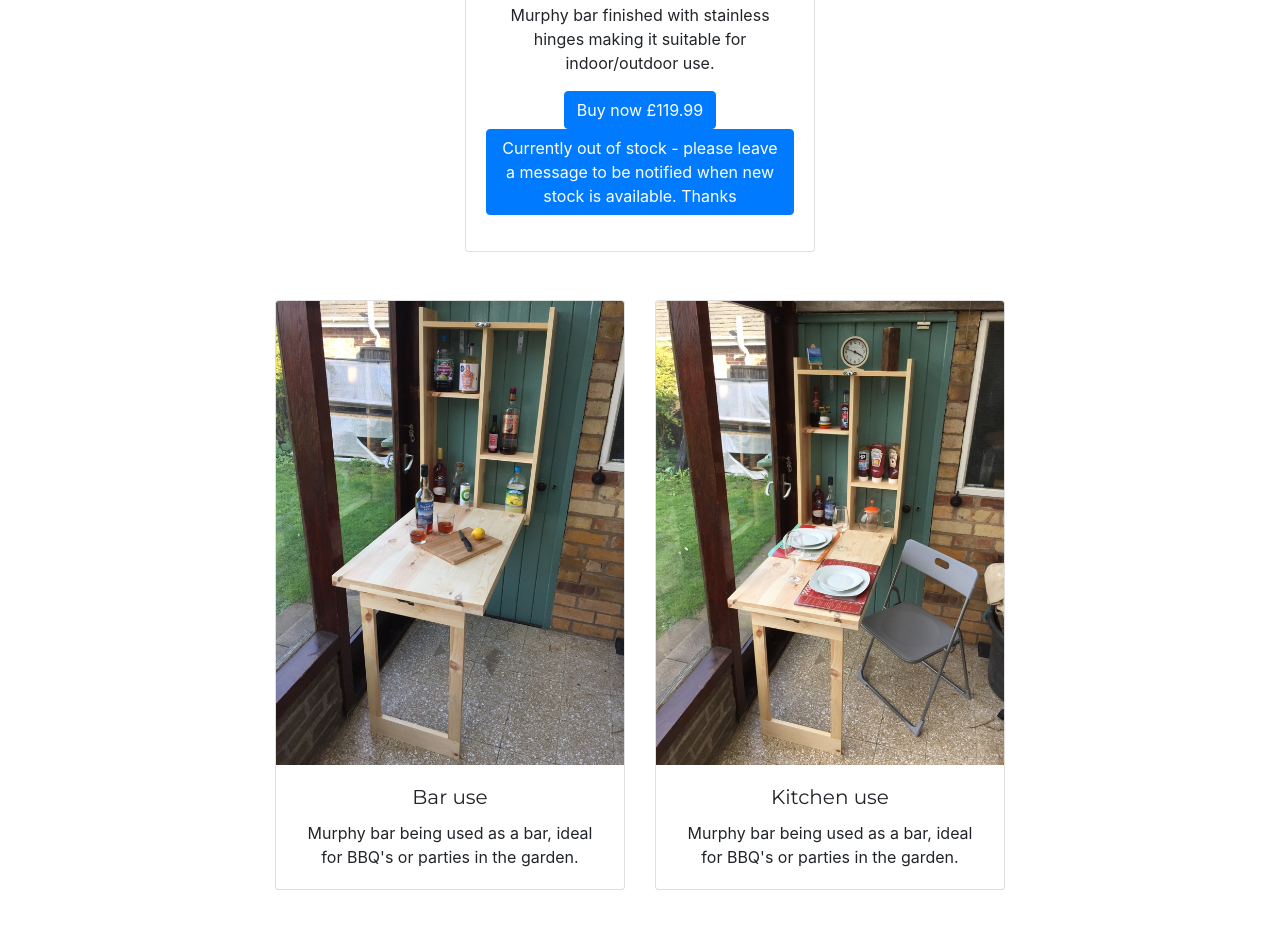
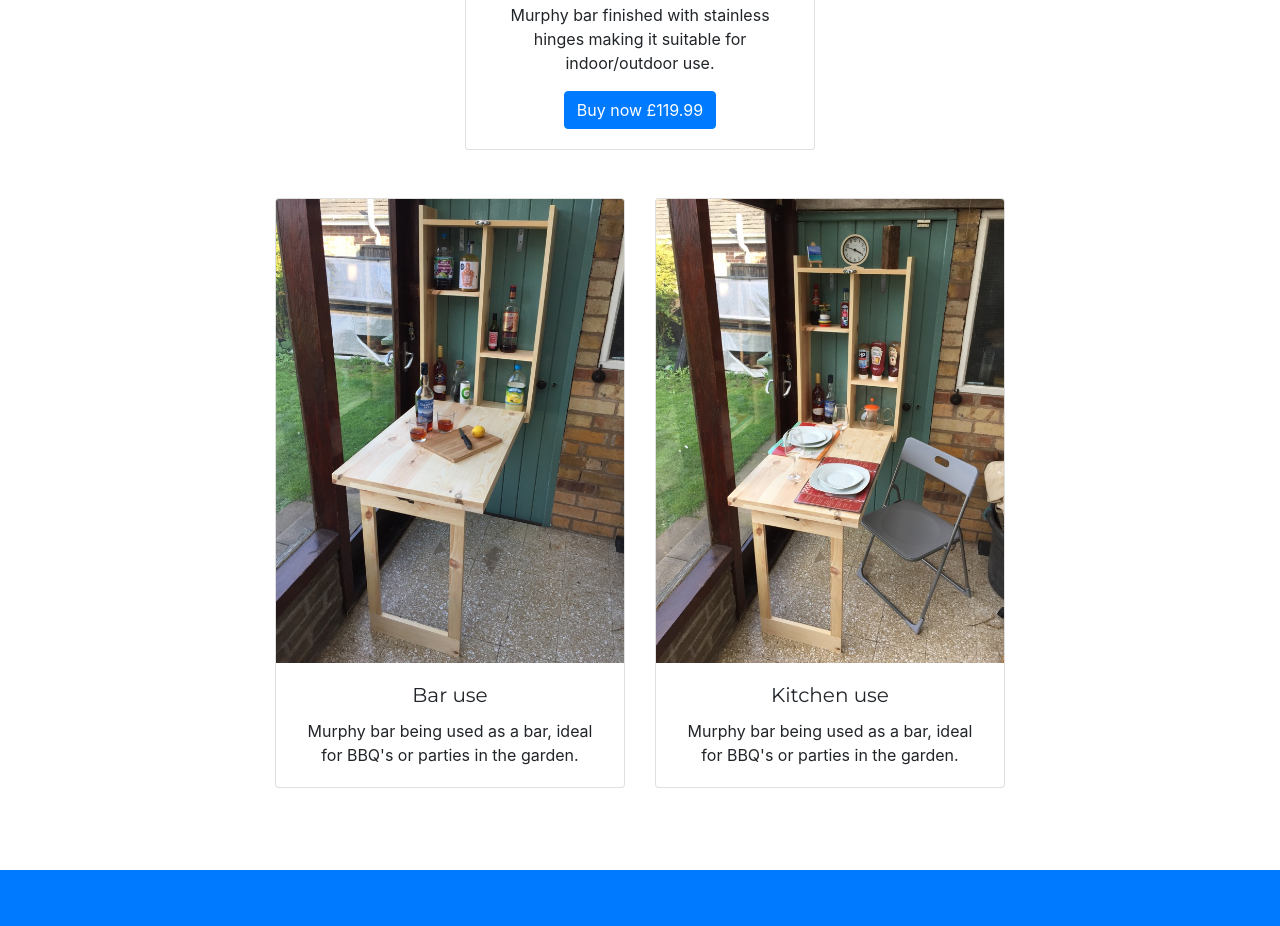
Before and after one commit to StudentRik/murphybar, a website with bundled scripts: page index.html in a window 1280 px wide. Shown: the part 1491-2417 px from the top of the page. Built offline with nearby package versions, Linux system fonts and the light colour scheme.

Commit message:
removed email action

```diff
--- a/index.html
+++ b/index.html
@@ -121,7 +121,7 @@
                                     title="buy now with paypal">Buy now &pound;119.99<br>
                             </button>
                         </form>
-                        <p class="btn btn-primary">Currently out of stock - please leave a message to be notified when new stock is available. Thanks</p>
+                        <!--<p class="btn btn-primary">Currently out of stock - please leave a message to be notified when new stock is available. Thanks</p>-->
                     </div>
                 </div>
             </div>
```
